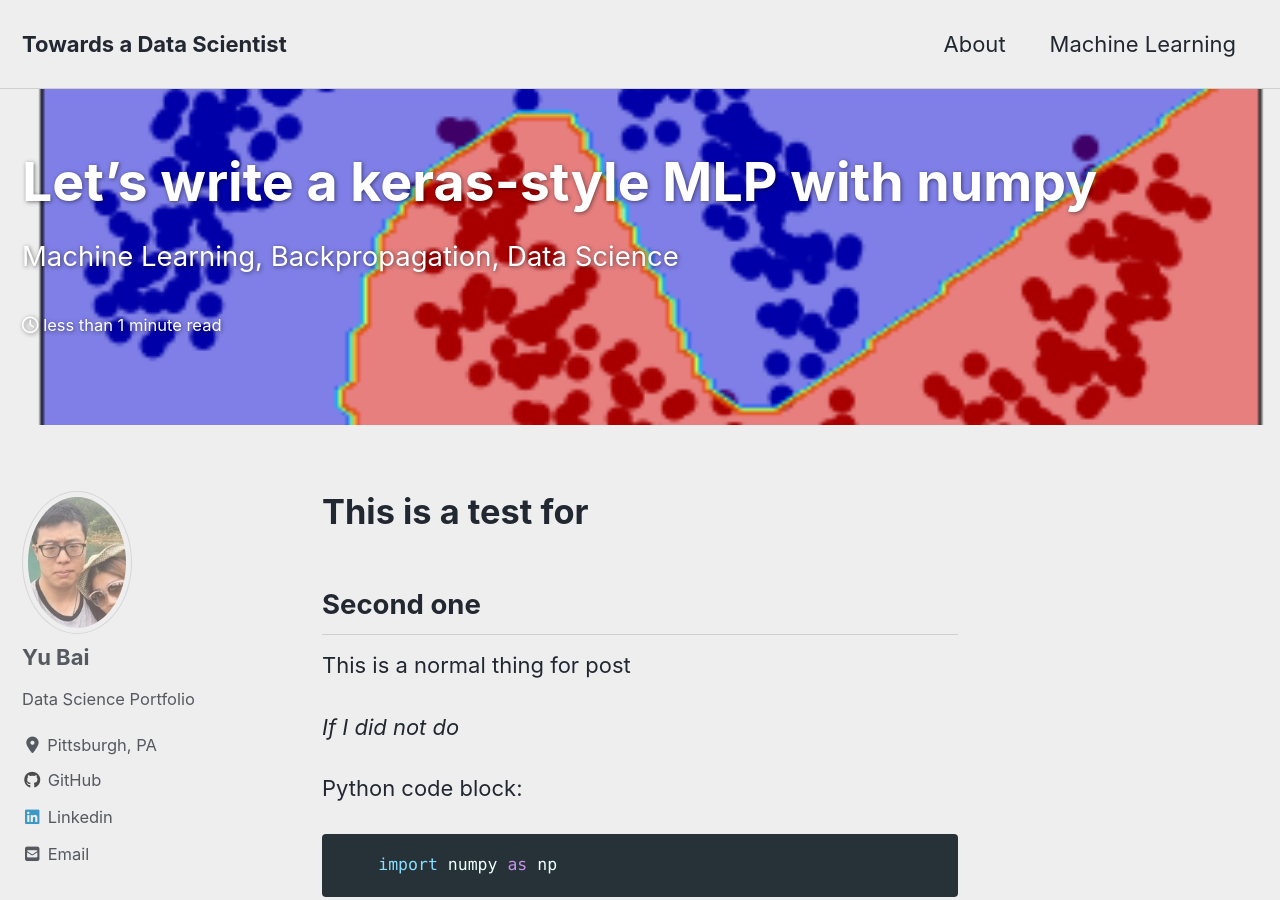
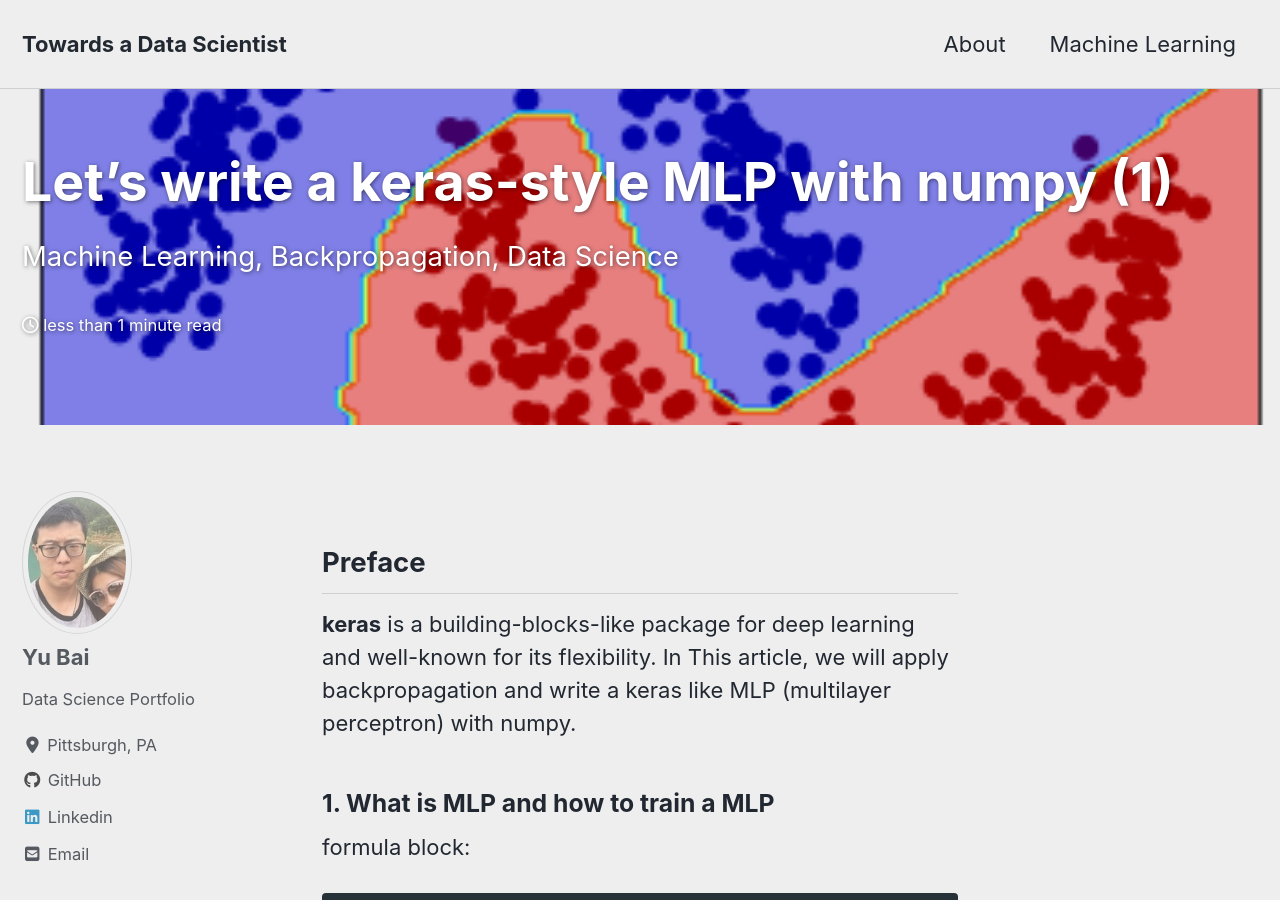
Before and after one commit to watermantle/data_science, a Jekyll site: the page built from _posts/2020-04-19-backpropagation.md, in a window 1280 px wide and 900 px high. Built offline with Jekyll 4.4.1, drawn with Linux system fonts in a browser that asks for light colours; cached includes are drawn as plain includes; nearby versions of some CDN libraries; some of the changed text lies outside the part shown.

Commit message:
Update 2020-04-19-backpropagation.md

````diff
--- a/_posts/2020-04-19-backpropagation.md
+++ b/_posts/2020-04-19-backpropagation.md
@@ -1,20 +1,20 @@
 ---
-title: "Let's write a keras-style MLP with numpy"
+title: "Let's write a keras-style MLP with numpy (1)"
 date: 2020-04-19
 tags: [backpropagation]
 header:
   overlay_image: "images/backpropagation/cover.png"
 excerpt: "Machine Learning, Backpropagation, Data Science"
+mathjax: "true"
 ---
+## Preface
 
-# This is a test for
-## Second one
+**keras** is a building-blocks-like package for deep learning and well-known for its flexibility. In This
+article, we will apply backpropagation and write a keras like MLP (multilayer perceptron) with numpy.
 
-This is a normal thing for post
+### 1. What is MLP and how to train a MLP
 
-*If I did not do*
-
-Python code block:
-```python
-    import numpy as np
+formula block:
 ```
+\[p(\theta) = \mathbf{\prod}_{i,c}p(\mathbf{\theta}^i(c))\]
+```
````
